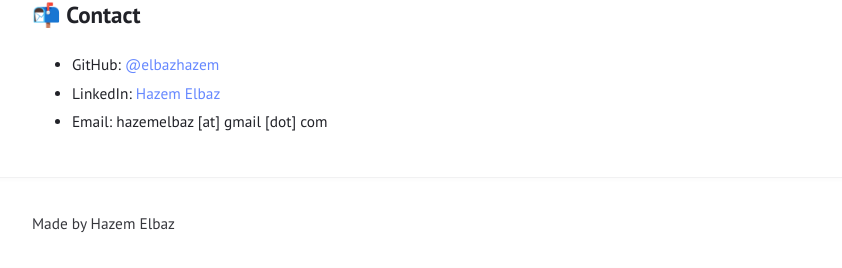
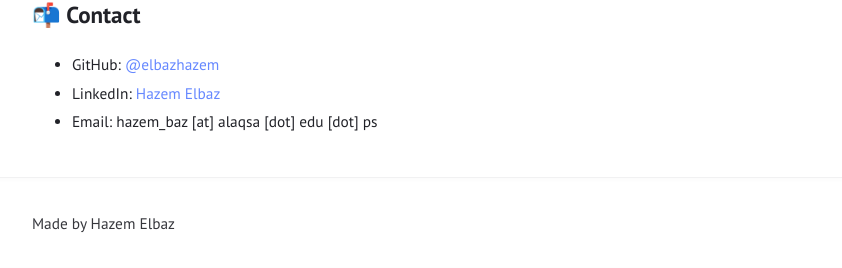
Before and after one commit to elbazhazem/elbazhazem.github.io, a Jekyll site: the page built from about.md, in a window 1280 px wide. Shown: the part 762-1030 px from the top of the page, without its empty margins (219-1061 px from the left). Built offline with Jekyll 4.4.1, drawn with Linux system fonts in a browser that asks for light colours.

Commit message:
Update about.md

```diff
--- a/about.md
+++ b/about.md
@@ -26,4 +26,4 @@ Gaza → Transitioning toward remote and academic/industry roles globally
 
 - GitHub: [@elbazhazem](https://github.com/elbazhazem)
 - LinkedIn: [Hazem Elbaz](https://www.linkedin.com/in/hazem-elbaz/)
-- Email: hazemelbaz [at] gmail [dot] com
+- Email: hazem_baz [at] alaqsa [dot] edu [dot] ps
```
